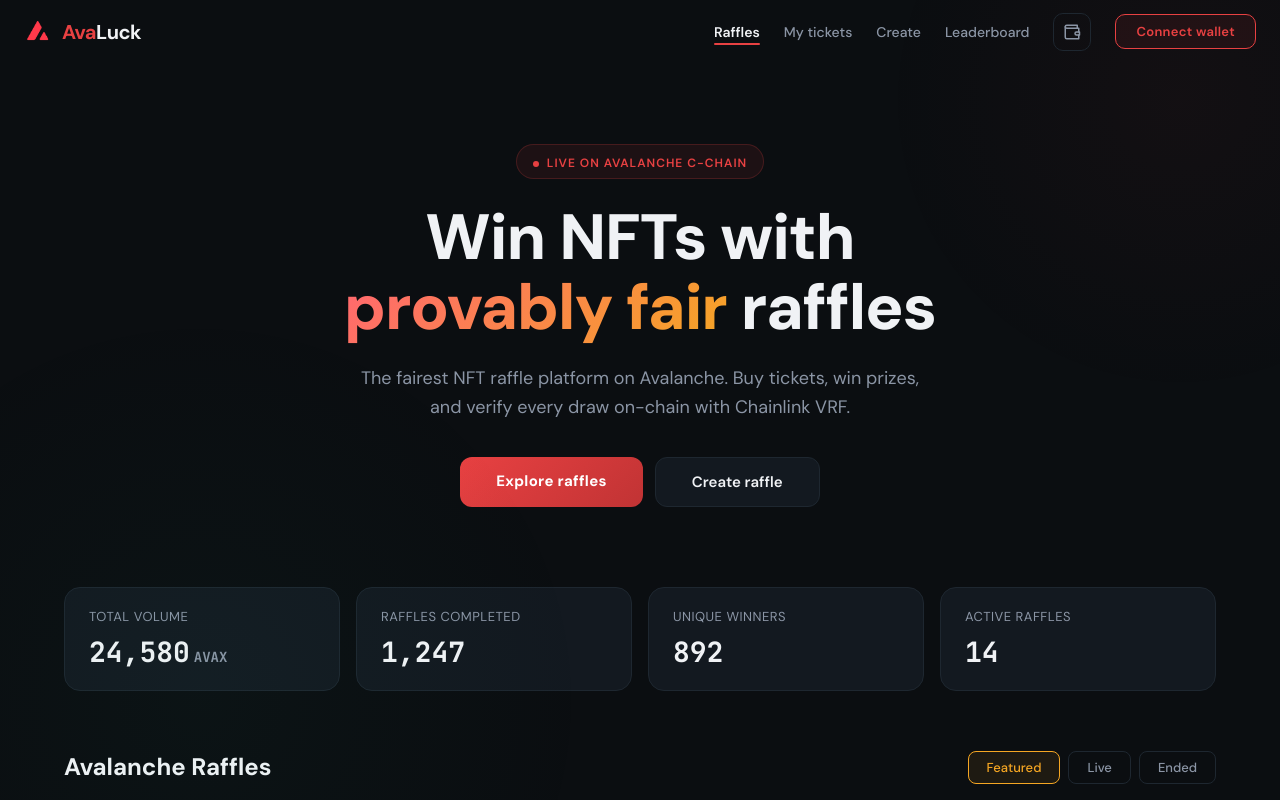
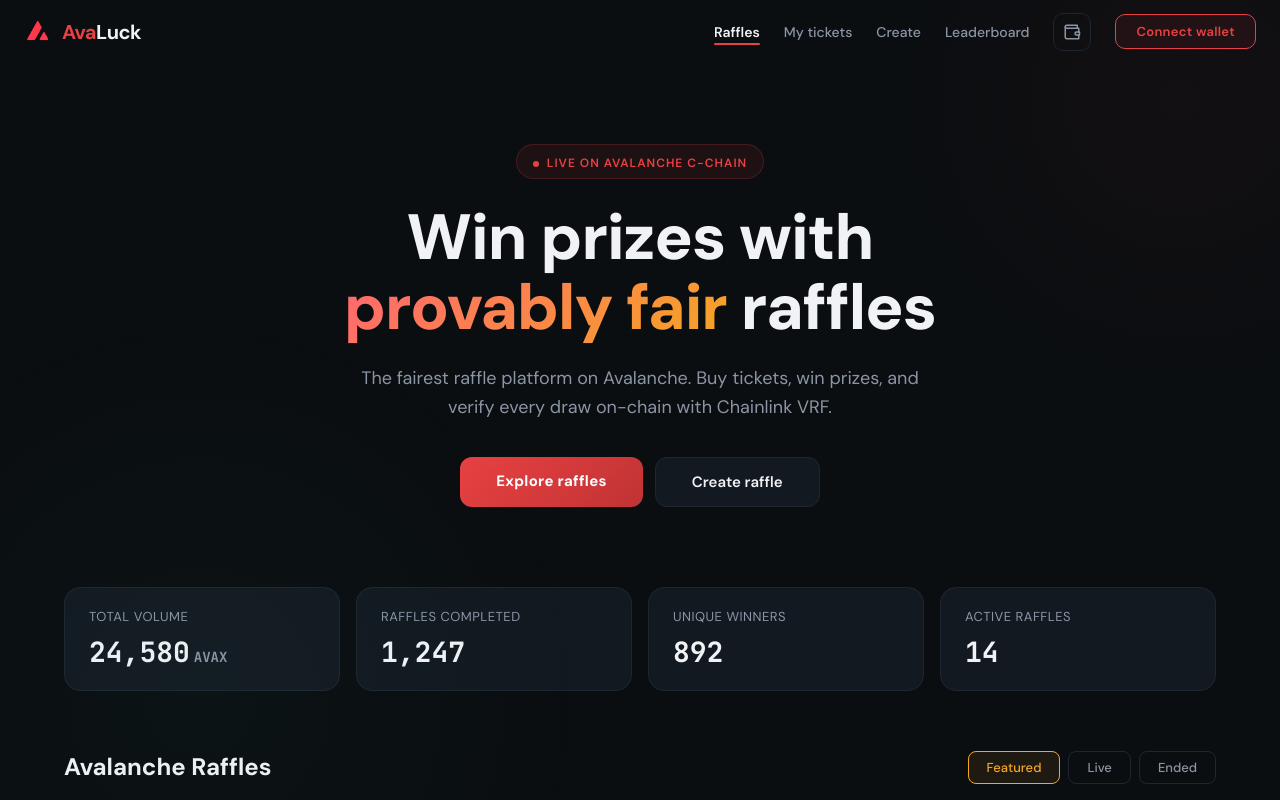
Before and after one commit to joeycannoliLABS/AvaLuck, a React (Vite) app: page / in a window 1280 px wide. Shown: the top 800 px of the page. Built offline with nearby package versions, Linux system fonts and the light colour scheme.

Commit message:
Update HomePage.jsx

```diff
--- a/src/pages/HomePage.jsx
+++ b/src/pages/HomePage.jsx
@@ -245,7 +245,7 @@
           fontSize: 'clamp(36px, 6vw, 64px)', fontWeight: 800,
           lineHeight: 1.1, marginBottom: 20, letterSpacing: -1,
         }}>
-          Win NFTs with<br />
+          Win prizes with<br />
           <span style={{
             background: 'linear-gradient(135deg, var(--avax-red), #FF6B6B, var(--accent-gold))',
             backgroundSize: '200% auto',
@@ -261,7 +261,7 @@
           fontSize: 18, color: 'var(--text-secondary)',
           maxWidth: 560, margin: '0 auto 36px', lineHeight: 1.6,
         }}>
-          The fairest NFT raffle platform on Avalanche. Buy tickets, win prizes, and verify every draw on-chain with Chainlink VRF.
+          The fairest raffle platform on Avalanche. Buy tickets, win prizes, and verify every draw on-chain with Chainlink VRF.
         </p>
 
         <div style={{ display: 'flex', gap: 12, justifyContent: 'center', flexWrap: 'wrap' }}>
```
